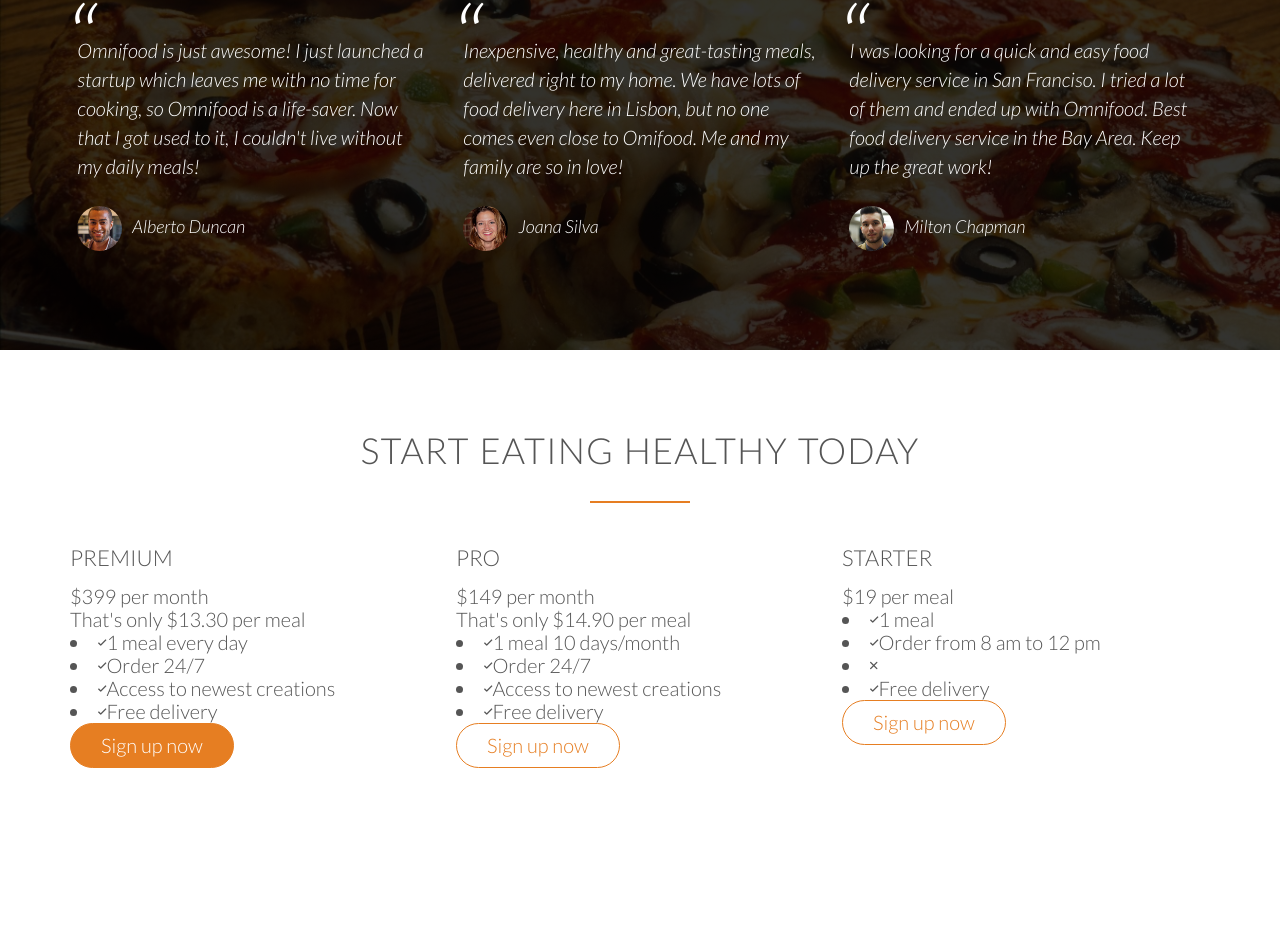
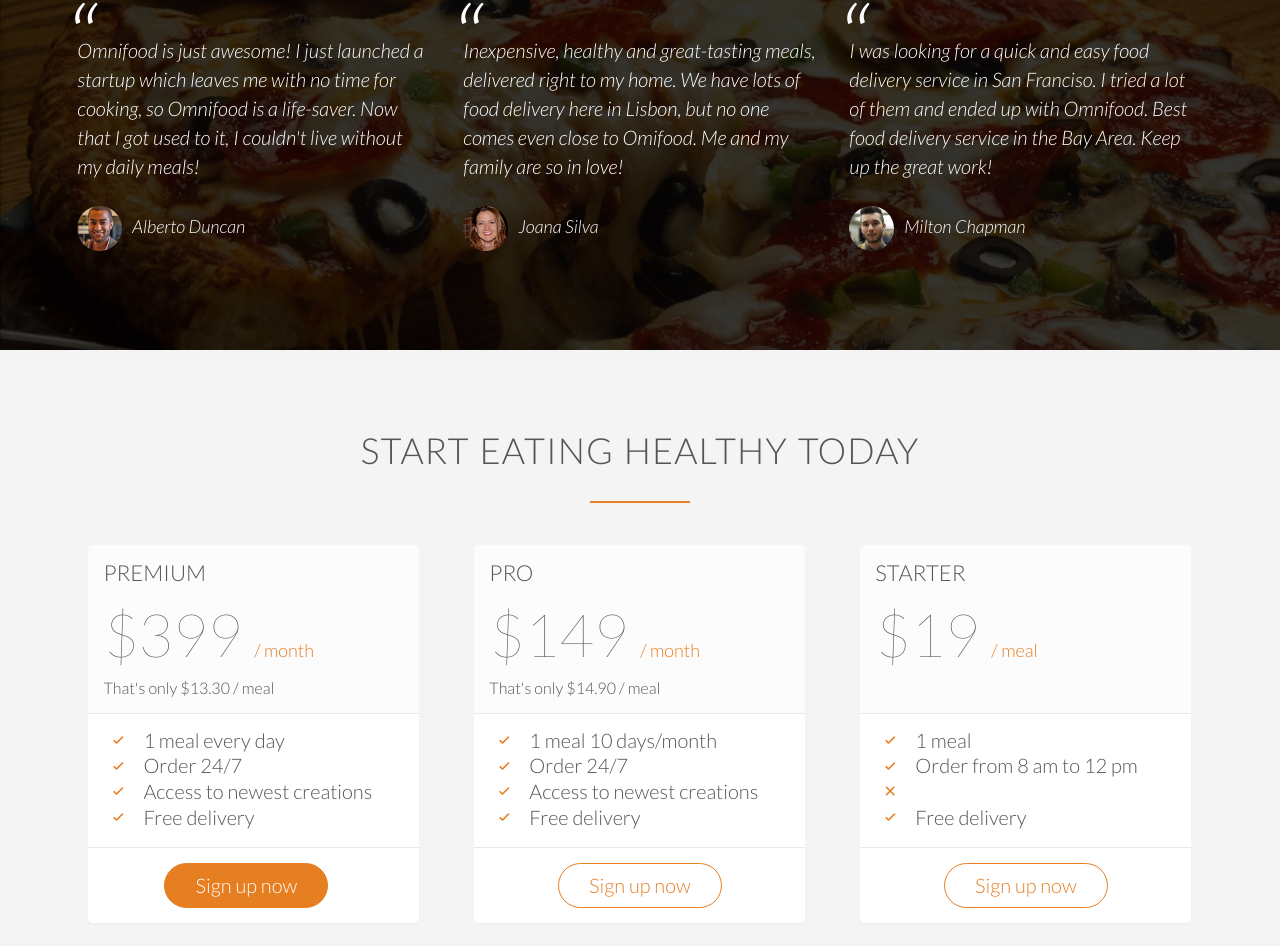
Before and after one commit to mander59/PracticeWebsite, a plain HTML site: page index.html in a window 1280 px wide. Shown: the part 3531-4477 px from the top of the page. Before the commit the page ends 4391 px from the top, so only its background shows below. Drawn offline with nearby package versions, Linux system fonts and the light colour scheme.

Commit message:
Finished formatting plan section

```diff
--- a/index.html
+++ b/index.html
@@ -239,14 +239,16 @@
                     <div class="plan-box">
                         <div>
                             <h3>Premium</h3>
-                            <p class="plan-price">$399 per month</p>
-                            <p class="plan-price-meal">That's only $13.30 per meal</p>
+                            <p class="plan-price">$399 <span>/ month</span></p>
+                            <p class="plan-price-meal">That's only $13.30 / meal</p>
                         </div>
                         <div>
-                            <li><i class="icon ion-ios-checkmark"></i>1 meal every day</li>
-                            <li><i class="icon ion-ios-checkmark"></i>Order 24/7</li>
-                            <li><i class="icon ion-ios-checkmark"></i>Access to newest creations</li>
-                            <li><i class="icon ion-ios-checkmark"></i>Free delivery</li>
+                            <ul>
+                                <li><i class="icon ion-ios-checkmark icon-small"></i>1 meal every day</li>
+                                <li><i class="icon ion-ios-checkmark icon-small"></i>Order 24/7</li>
+                                <li><i class="icon ion-ios-checkmark icon-small"></i>Access to newest creations</li>
+                                <li><i class="icon ion-ios-checkmark icon-small"></i>Free delivery</li>
+                            </ul>
                         </div>
                         <div>
                             <a href="#" class="btn btn-full">Sign up now</a>
@@ -257,14 +259,16 @@
                     <div class="plan-box">
                         <div>
                             <h3>Pro</h3>
-                            <p class="plan-price">$149 per month</p>
-                            <p class="plan-price-meal">That's only $14.90 per meal</p>
+                            <p class="plan-price">$149 <span>/ month</span></p>
+                            <p class="plan-price-meal">That's only $14.90 / meal</p>
                          </div>
                         <div>
-                            <li><i class="icon ion-ios-checkmark"></i>1 meal 10 days/month</li>
-                            <li><i class="icon ion-ios-checkmark"></i>Order 24/7</li>
-                            <li><i class="icon ion-ios-checkmark"></i>Access to newest creations</li>
-                            <li><i class="icon ion-ios-checkmark"></i>Free delivery</li>
+                            <ul>
+                                <li><i class="icon ion-ios-checkmark icon-small"></i>1 meal 10 days/month</li>
+                                <li><i class="icon ion-ios-checkmark icon-small"></i>Order 24/7</li>
+                                <li><i class="icon ion-ios-checkmark icon-small"></i>Access to newest creations</li>
+                                <li><i class="icon ion-ios-checkmark icon-small"></i>Free delivery</li>
+                            </ul>
                         </div>
                         <div>
                             <a href="#" class="btn btn-ghost">Sign up now</a>
@@ -275,14 +279,16 @@
                     <div class="plan-box">
                         <div>
                             <h3>Starter</h3>
-                            <p class="plan-price">$19 per meal</p>
-                            <p class="plan-price-meal"></p>
+                            <p class="plan-price">$19 <span>/ meal</span></p>
+                            <p class="plan-price-meal">&nbsp;</p>
                         </div>
                         <div>
-                            <li><i class="icon ion-ios-checkmark"></i>1 meal</li>
-                            <li><i class="icon ion-ios-checkmark"></i>Order from 8 am to 12 pm</li>
-                            <li><i class="icon ion-ios-close"></i></li>
-                            <li><i class="icon ion-ios-checkmark"></i>Free delivery</li>
+                            <ul>
+                                <li><i class="icon ion-ios-checkmark icon-small"></i>1 meal</li>
+                                <li><i class="icon ion-ios-checkmark icon-small"></i>Order from 8 am to 12 pm</li>
+                                <li><i class="icon ion-ios-close icon-small"></i></li>
+                                <li><i class="icon ion-ios-checkmark icon-small"></i>Free delivery</li>
+                            </ul>
                         </div>
                         <div>
                             <a href="#" class="btn btn-ghost">Sign up now</a>
--- a/resources/css/style.css
+++ b/resources/css/style.css
@@ -395,3 +395,59 @@ cite img {
     margin-right: 10px;
     vertical-align: middle;
 }
+
+/* -----------------------------------------*/
+/*PRICING PLANS*/
+/* -----------------------------------------*/
+
+.section-plans {
+    background-color: #f4f4f4;
+}
+
+.plan-box {
+    background-color: #fff;
+    border-radius: 5px;
+    width: 90%;
+    margin-left: 5%;
+    box-shadow: 0 2px 2px #efefef;
+}
+
+.plan-box div {
+    padding: 15px;
+    border-bottom: 1px solid #e8e8e8;
+}
+
+.plan-box div:first-child {
+    background-color: #fcfcfc;
+    border-top-left-radius: 5px;
+    border-top-right-radius: 5px;
+}
+
+.plan-box div:last-child {
+    text-align: center;
+    border: 0;
+}
+
+.plan-price {
+    font-size: 300%;
+    margin-bottom: 10px;
+    font-weight: 100;
+}
+
+.plan-price span {
+    font-size: 30%;
+    font-weight: 300;
+    color: #e67e22
+}
+
+.plan-price-meal {
+    font-size: 80%;
+}
+
+.plan-box ul {
+    list-style: none;
+}
+
+.plan-box ul li {
+    padding: 5x 0;
+}
```
